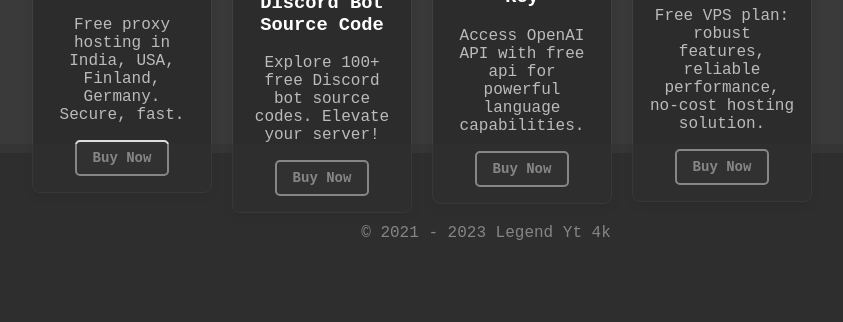
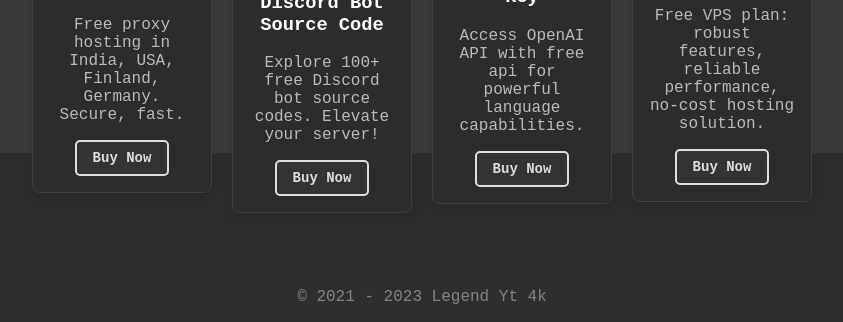
Before and after one commit to YashRawat911/lykcloud, a plain HTML site: page shop/index.html in a window 1280 px wide. Shown: the part 478-800 px from the top of the page, without its empty margins (218-1061 px from the left). Drawn offline with Linux system fonts and the light colour scheme.

Commit message:
Update style.css

```diff
--- a/shop/style.css
+++ b/shop/style.css
@@ -123,7 +123,7 @@ footer {
   background-color: #303030;
   color: #ddd;
   text-align: center;
-  padding: 4rem;
+  padding: 0rem;
   position: fixed; /* Fixed position */
   bottom: 0; /* Stick to the bottom */
   left: 0; /* Stick to the left */
```
